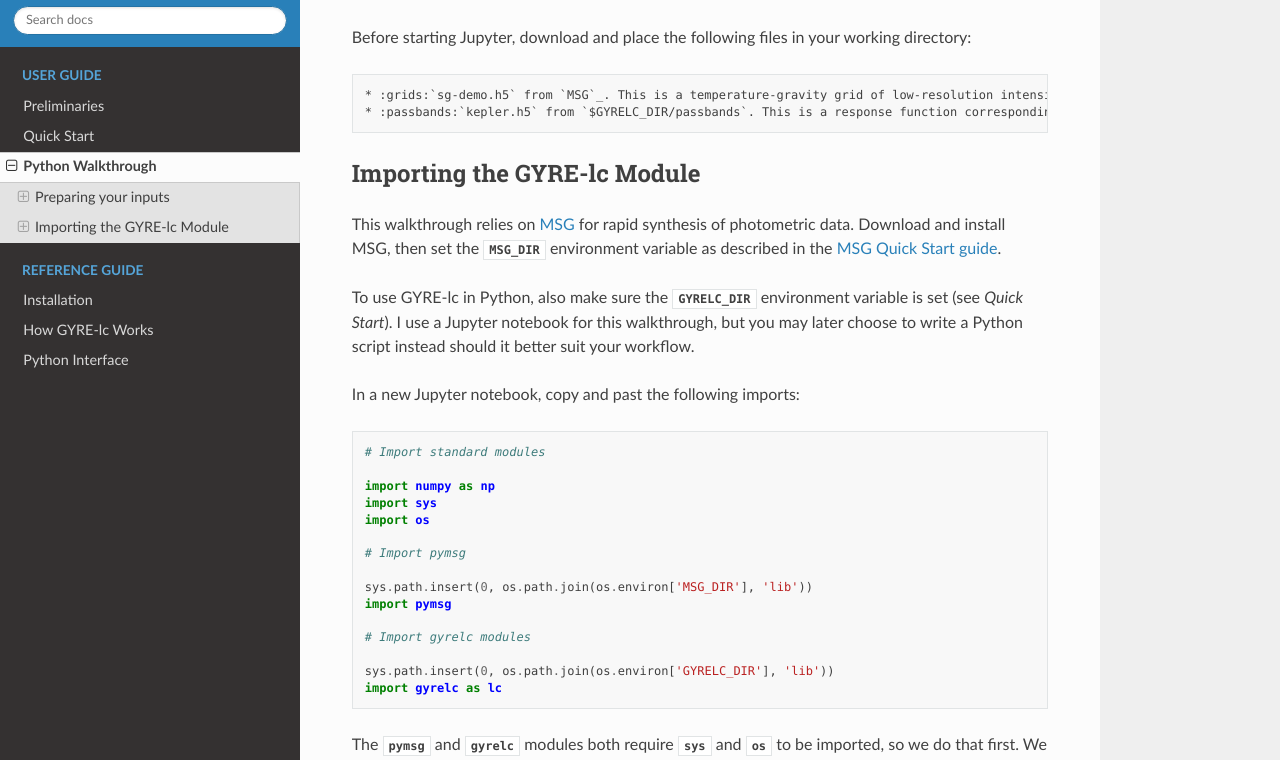
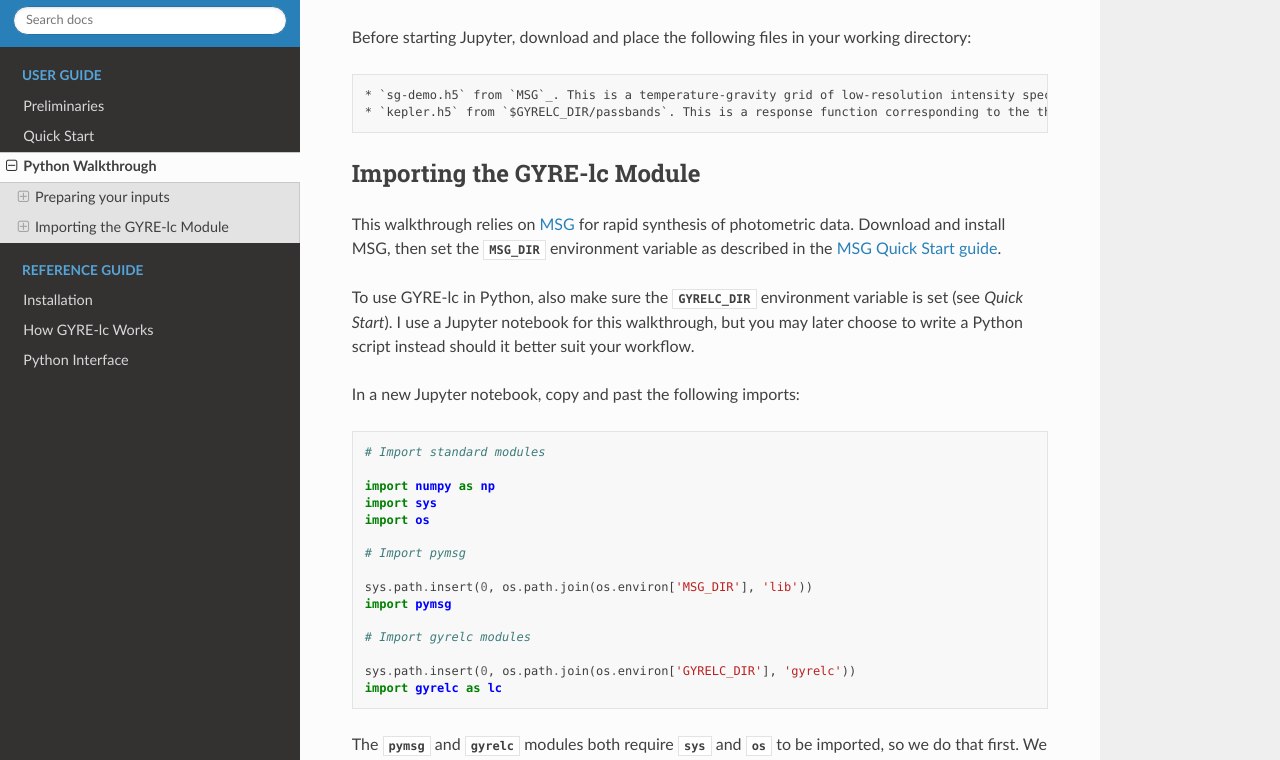
Before and after one commit to aaronesque/gyre-lc, a Sphinx documentation site: the page built from docs/source/user-guide/python-walkthrough.rst, in a window 1280 px wide and 1400 px high, scrolled down 963 px. Shown: the part 172-932 px from the top of the window. Built offline with Sphinx 7.4.7 and the Read the Docs theme 2.0.0, drawn with Linux system fonts in a browser that asks for light colours; cross-references to code outside the pages are shown as plain code; some of the changed lines change nothing that is shown.

Commit message:
python-walkthrough edits

```diff
--- a/docs/source/user-guide/python-walkthrough.rst
+++ b/docs/source/user-guide/python-walkthrough.rst
@@ -48,8 +48,8 @@ Lastly, photometric data for each binary component are required. GYRE-lc works b
 
 Before starting Jupyter, download and place the following files in your working directory::
 
-* :grids:`sg-demo.h5` from `MSG`_. This is a temperature-gravity grid of low-resolution intensity spectra (based on the solar-metallicity :ads_citet:`castelli:2003` atmospheres).
-* :passbands:`kepler.h5` from `$GYRELC_DIR/passbands`. This is a response function corresponding to the the
+* `sg-demo.h5` from `MSG`_. This is a temperature-gravity grid of low-resolution intensity spectra (based on the solar-metallicity :ads_citet:`castelli:2003` atmospheres).
+* `kepler.h5` from `$GYRELC_DIR/passbands`. This is a response function corresponding to the the
 
 ******************************
 Importing the GYRE-lc Module
@@ -74,7 +74,7 @@ In a new Jupyter notebook, copy and past the following imports::
 
     # Import gyrelc modules
 
-    sys.path.insert(0, os.path.join(os.environ['GYRELC_DIR'], 'lib'))
+    sys.path.insert(0, os.path.join(os.environ['GYRELC_DIR'], 'gyrelc'))
     import gyrelc as lc
 
 The :py:mod:`pymsg` and :py:mod:`gyrelc` modules both require :py:mod:`sys` and :py:mod:`os` to be imported, so we do that first. We also import the :py:mod:`numpy` module, which we use extensively.
```
